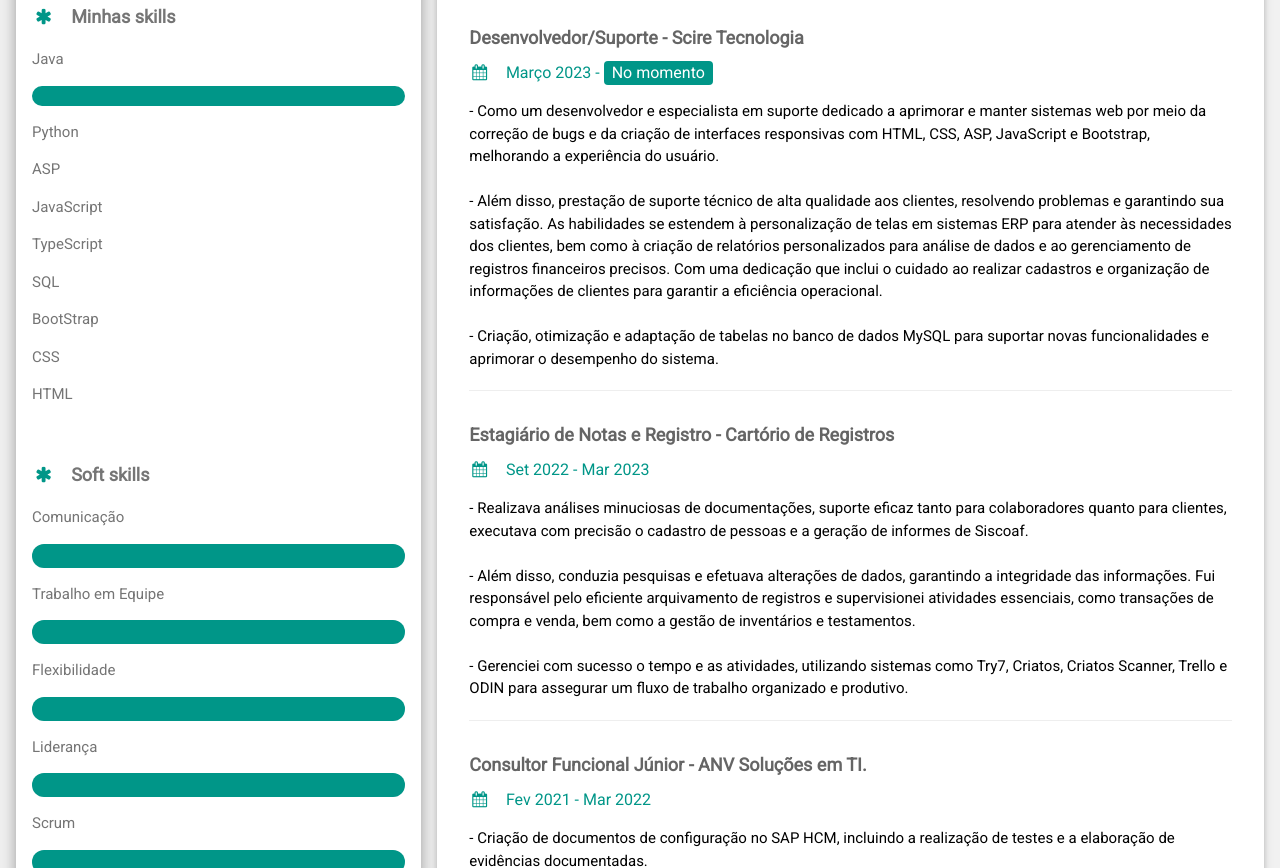
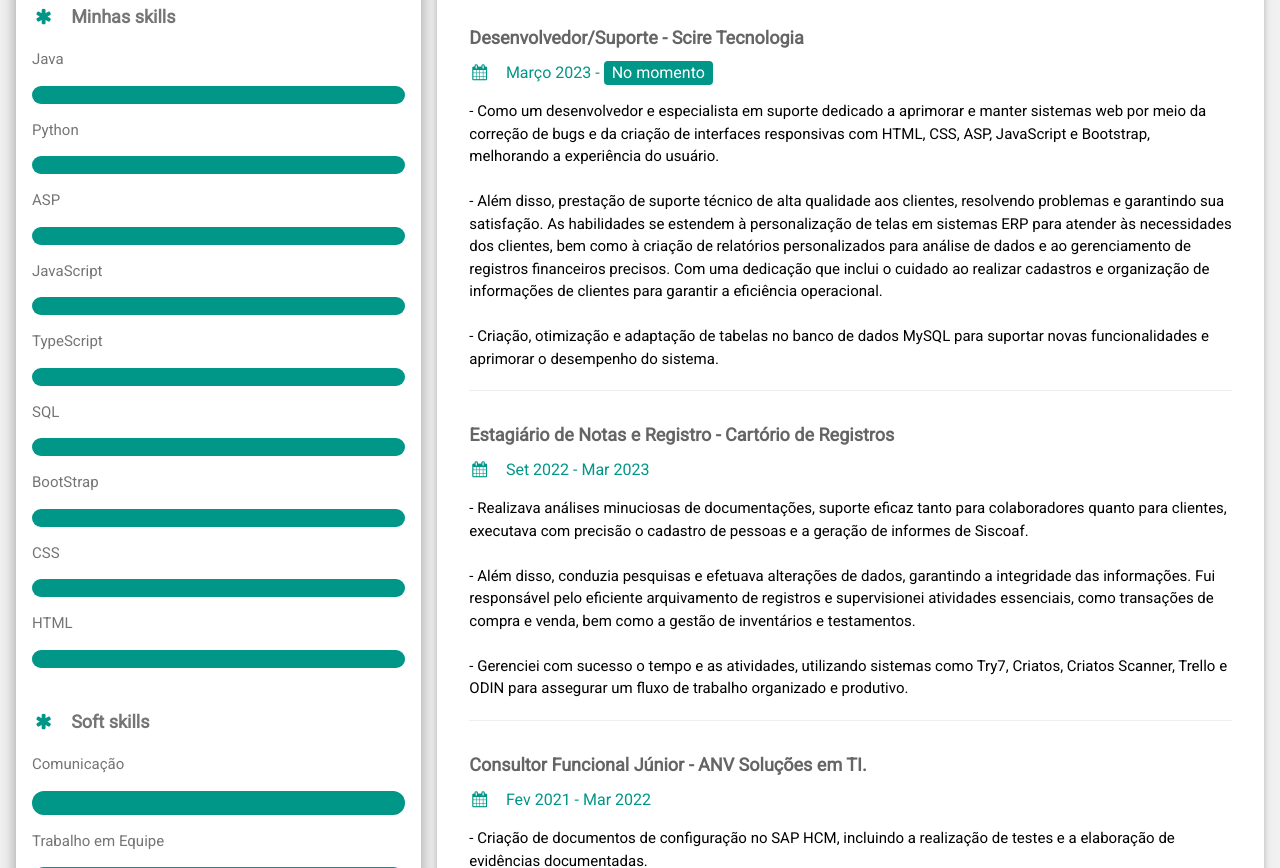
Before and after one commit to drewneres/drewneres.github.io, a plain HTML site: page index.html in a window 1280 px wide. Shown: the part 609-1477 px from the top of the page. Drawn offline with nearby package versions, Linux system fonts and the light colour scheme.

Commit message:
Update index.html

```diff
--- a/index.html
+++ b/index.html
@@ -41,31 +41,39 @@ html,body,h1,h2,h3,h4,h5,h6 {font-family: "Roboto", sans-serif}
           <div>
           <div>
           <p>Java</p>
-            <div class="w3-round-xlarge w3-teal" style="height:20px;width:100%"></div>
+            <div class="w3-round-xlarge w3-teal" style="height:18px;width:100%"></div>
           </div>
           <div>
           <p>Python</p>
+            <div class="w3-round-xlarge w3-teal" style="height:18px;width:100%"></div>
           </div>
           <div>
           <p>ASP</p>
+            <div class="w3-round-xlarge w3-teal" style="height:18px;width:100%"></div>
           </div>
           <div>
           <p>JavaScript</p>
+            <div class="w3-round-xlarge w3-teal" style="height:18px;width:100%"></div>
           </div>
           <div>
           <p>TypeScript</p>
+            <div class="w3-round-xlarge w3-teal" style="height:18px;width:100%"></div>
           </div>
           <div>
           <p>SQL</p>
+            <div class="w3-round-xlarge w3-teal" style="height:18px;width:100%"></div>
           </div>
           <div>
           <p>BootStrap</p>
+            <div class="w3-round-xlarge w3-teal" style="height:18px;width:100%"></div>
           </div>
           <div>
           <p>CSS</p>
+            <div class="w3-round-xlarge w3-teal" style="height:18px;width:100%"></div>
           </div>
           <div>
           <p>HTML</p>
+            <div class="w3-round-xlarge w3-teal" style="height:18px;width:100%"></div>
           </div>
         </div>
           <br>
```
